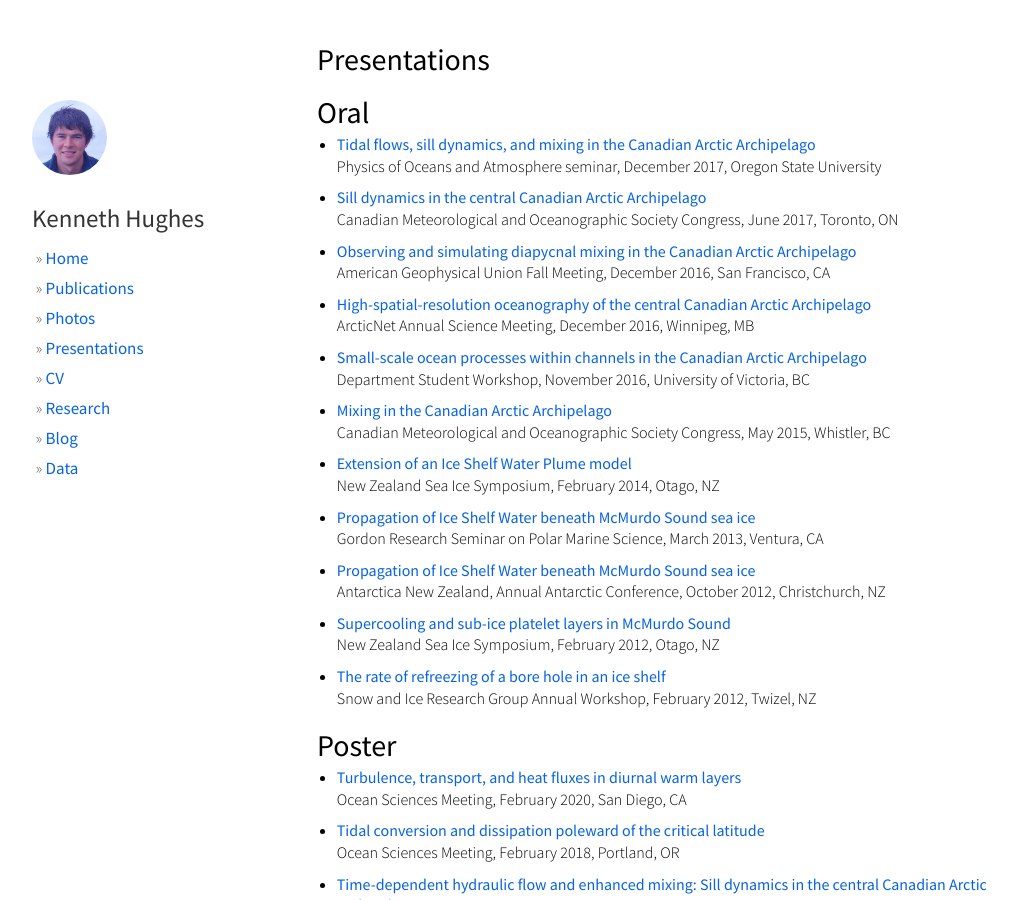
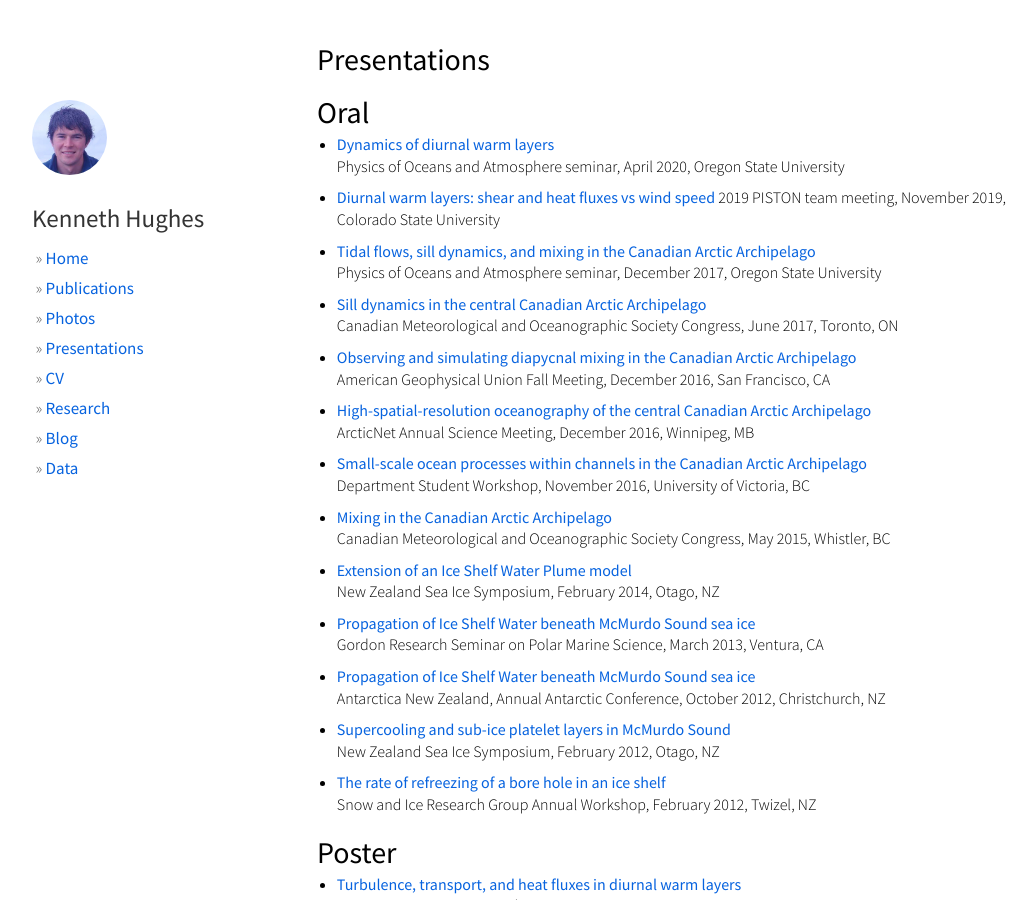
Before and after one commit to hugke729/hugke729.github.io, a Jekyll site: the page built from presentations/index.md, in a window 1280 px wide and 900 px high. Shown: the whole window, without its empty margins (53-1089 px from the left). Built offline with Jekyll 4.4.1, drawn with Linux system fonts in a browser that asks for light colours; nearby versions of some CDN libraries.

Commit message:
Update presentation list

```diff
--- a/presentations/index.md
+++ b/presentations/index.md
@@ -8,6 +8,12 @@ css: publications
 ## Presentations
 
 ## Oral
+
+* [Dynamics of diurnal warm layers](/presentations/poa_2020_compressed.pdf)
+Physics of Oceans and Atmosphere seminar, April 2020, Oregon State University
+
+* [Diurnal warm layers: shear and heat fluxes vs wind speed](/presentations/Hughes_PISTON_Fort_Collins.pdf)
+2019 PISTON team meeting, November 2019, Colorado State University
 
 * [Tidal flows, sill dynamics, and mixing in the Canadian Arctic Archipelago](https://drive.google.com/open?id=1C-yWgNBTe4aurIJ-brREy6NpEriTyGfW)
 Physics of Oceans and Atmosphere seminar, December 2017, Oregon State University
```
